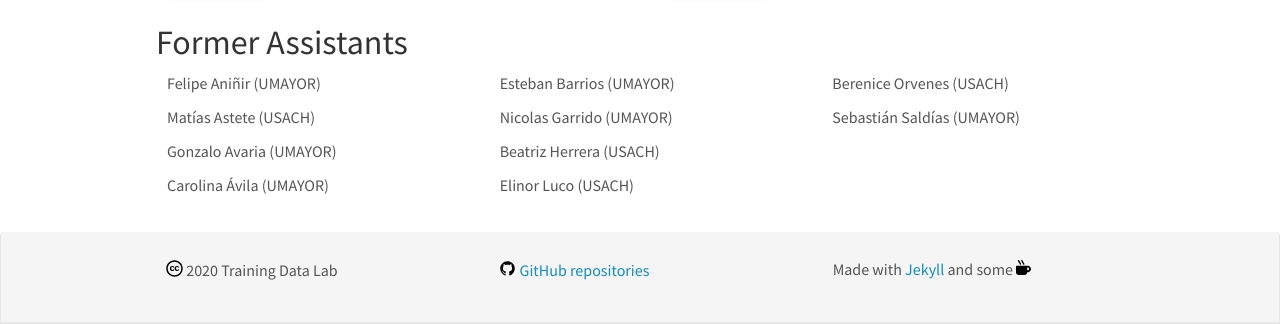
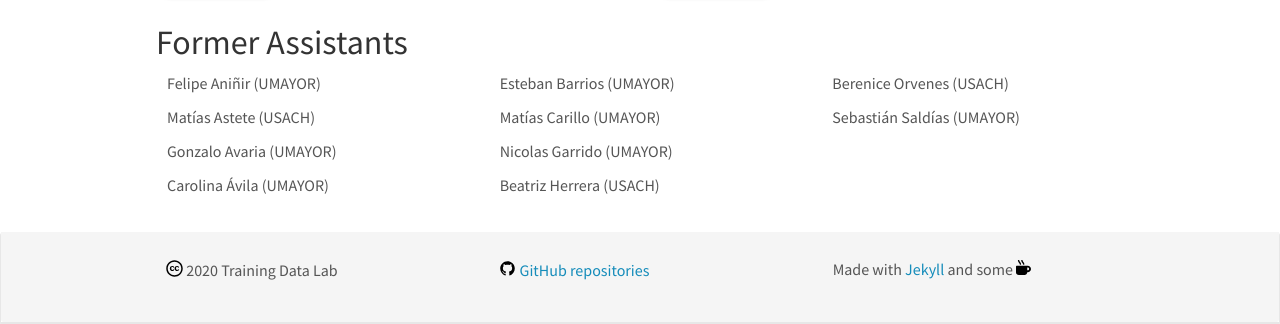
Before and after one commit to training-datalab/old-training-datalab.com, a Jekyll site: the page built from _pages/team.md, in a window 1280 px wide and 900 px high, scrolled down 576 px. Shown: the part 552-876 px from the top of the window. Built offline with Jekyll 4.4.1, drawn with Linux system fonts in a browser that asks for light colours; nearby versions of some CDN libraries.

Commit message:
Update assistants2.yml

```diff
--- a/_data/assistants2.yml
+++ b/_data/assistants2.yml
@@ -1,4 +1,4 @@
 - name: Esteban Barrios (UMAYOR)
+- name: Matías Carillo (UMAYOR)
 - name: Nicolas Garrido (UMAYOR)
 - name: Beatriz Herrera (USACH)
-- name: Elinor Luco (USACH)
```
